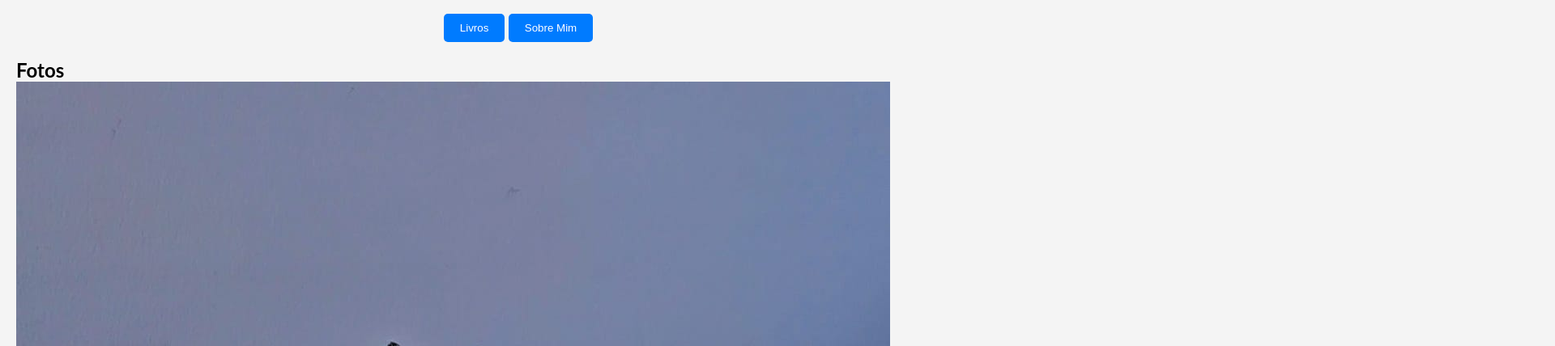
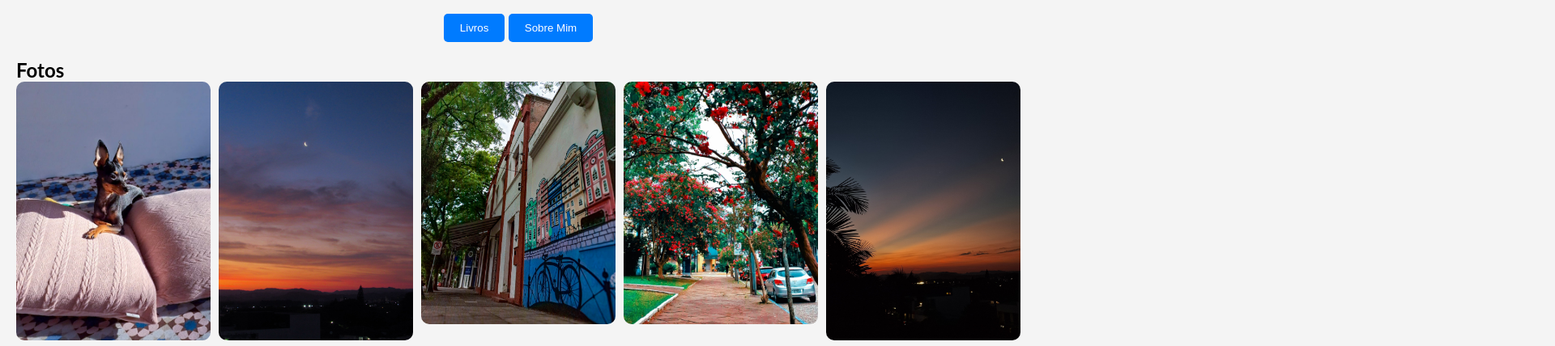
Before and after one commit to thamirizfoljarini/NewProfile, a plain HTML site: page index.html in a window 1280 px wide. Shown: the part 166-594 px from the top of the page at 81% size, 1920 px wide, since content can reach past the window. Drawn offline with Linux system fonts and the light colour scheme; grey boxes are pictures that could not be loaded.

Commit message:
Update index.html
Atualização de estilo

```diff
--- a/index.html
+++ b/index.html
@@ -7,6 +7,26 @@
     <link rel="stylesheet" href="style.css"> <!-- Link para os estilos gerais -->
     <link rel="stylesheet" href="style2.css"> <!-- Link para estilos específicos -->
     <script src="script1.js" defer></script> <!-- Script para a funcionalidade do modal -->
+ <style>
+        /* Estilos CSS para as fotos */
+        .gallery {
+            display: grid;
+            grid-template-columns: repeat(auto-fit, minmax(200px, 1fr));
+            gap: 10px;
+        }
+
+        .gallery img {
+            width: 100%;
+            height: auto;
+            border-radius: 10px;
+            cursor: pointer;
+            transition: transform 0.3s ease;
+        }
+
+        .gallery img:hover {
+            transform: scale(1.1);
+        }
+    </style>
 </head>
 <body>
     <header>
@@ -15,7 +35,7 @@
             "A fotografia é a história que falamos sem palavras." - Destin Sparks
         </p>
     </header>
-
+    <!-- Novo bloco para os botões -->
     <section id="buttons">
         <div class="button-container">
             <button onclick="location.href='index2.html'">Livros</button> <!-- Navega para a página de livros -->
```
